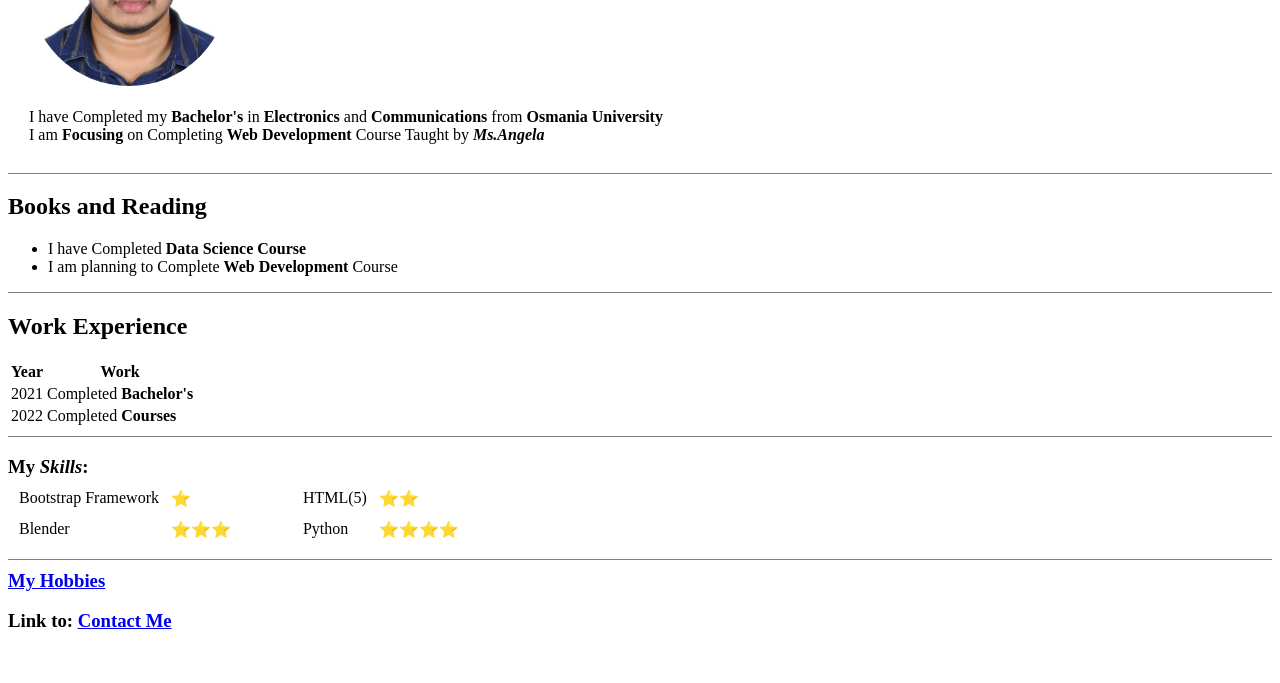
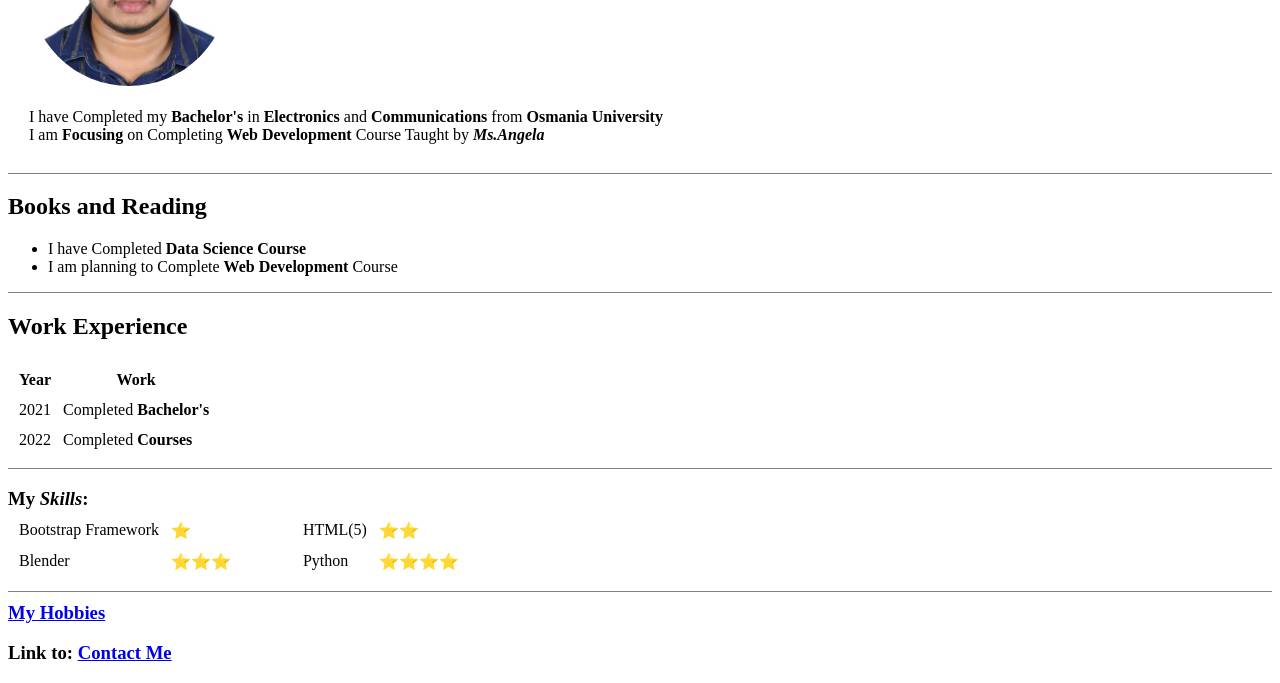
Before and after one commit to Basheer20212/CV, a plain HTML site: page index.html in a window 1280 px wide. Shown: the part 183-866 px from the top of the page. Before the commit the page ends 834 px from the top, so only its background shows below. Drawn offline with Linux system fonts and the light colour scheme.

Commit message:
index.html

```diff
--- a/index.html
+++ b/index.html
@@ -36,7 +36,7 @@
   </ul>
   <hr size="1" noshade>
   <h2>Work Experience</h2>
-  <table>
+  <table cellspacing="10">
     <thead>
       <tr>
         <th>Year</th>
```
